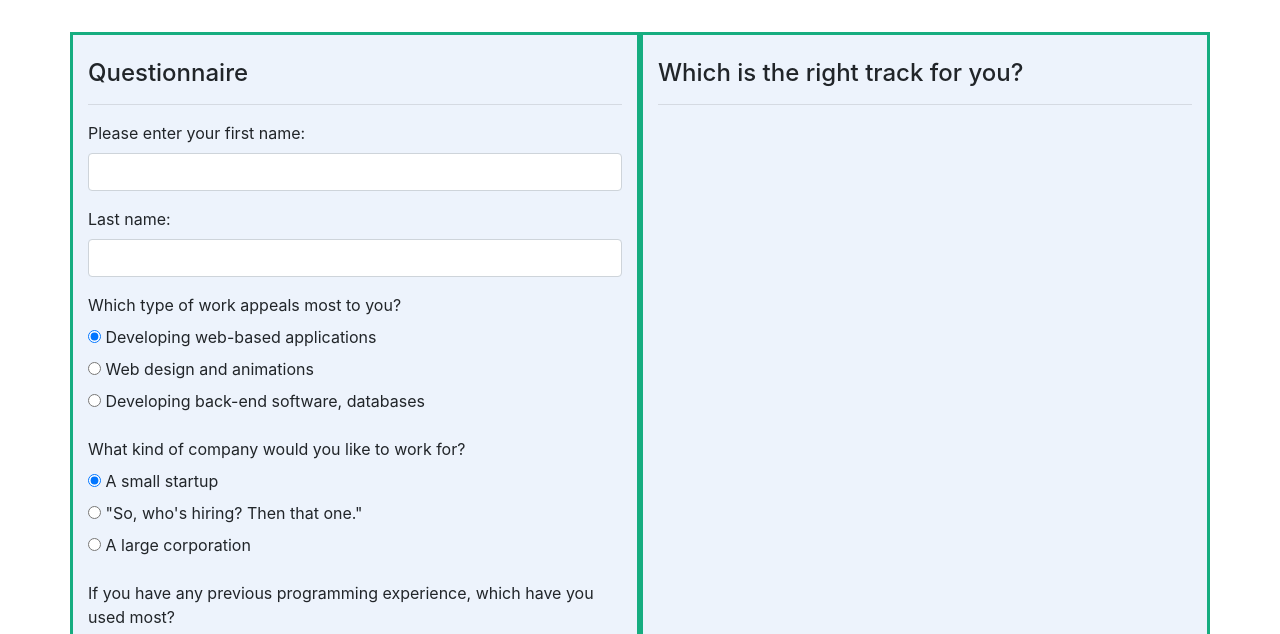
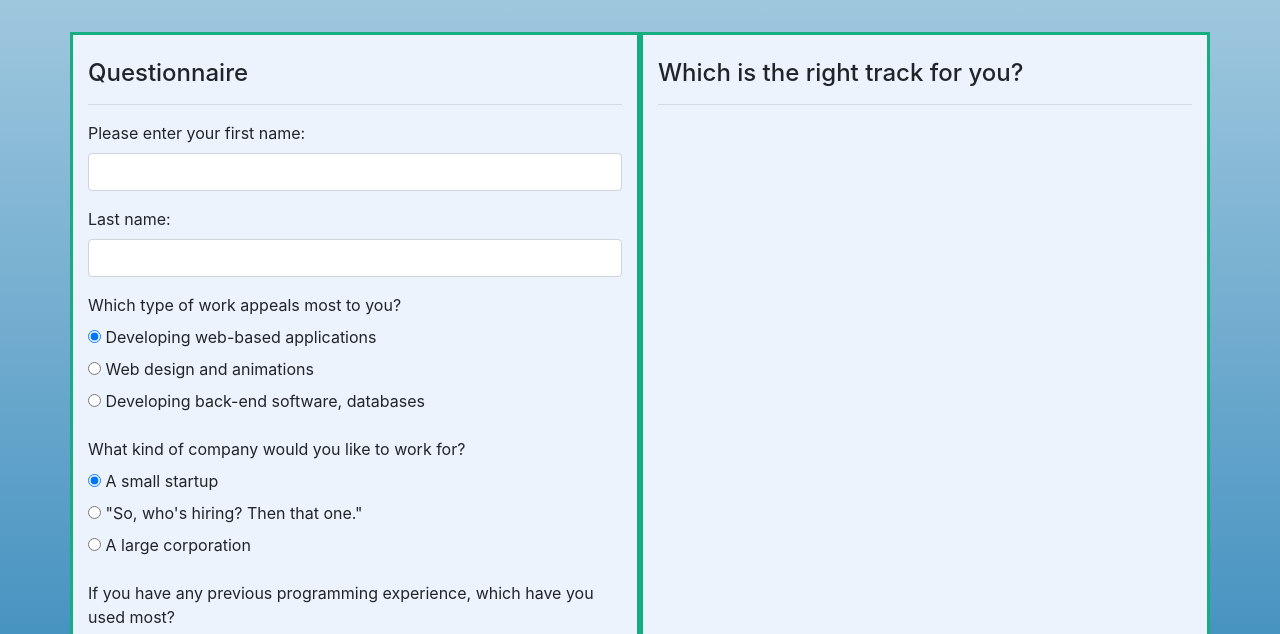
Before and after one commit to josephfriesen/track-suggester, a plain HTML site: page index.html in a window 1280 px wide. Shown: the part 278-912 px from the top of the page. Drawn offline with Linux system fonts and the light colour scheme.

Commit message:
Add background color gradient (code courtesy of https://www.colorzilla.com/gradient-editor)

```diff
--- a/css/styles.css
+++ b/css/styles.css
@@ -1,3 +1,14 @@
+body {
+  /* The following code block, which adds the background color gradient to the page, was generated from the site https://www.colorzilla.com/gradient-editor */
+
+  background: #c5deea; /* Old browsers */
+  background: -moz-linear-gradient(top, #c5deea 0%, #8abbd7 31%, #066dab 100%); /* FF3.6-15 */
+  background: -webkit-linear-gradient(top, #c5deea 0%,#8abbd7 31%,#066dab 100%); /* Chrome10-25,Safari5.1-6 */
+  background: linear-gradient(to bottom, #c5deea 0%,#8abbd7 31%,#066dab 100%); /* W3C, IE10+, FF16+, Chrome26+, Opera12+, Safari7+ */
+
+  /* Permalink - use to edit and share this gradient: http://colorzilla.com/gradient-editor/#c5deea+0,8abbd7+31,066dab+100;Web+2.0+Blue+3D+%231 */
+}
+
 #page-header {
   background-color: lightcyan;
   border-color: #16ad80;
```
